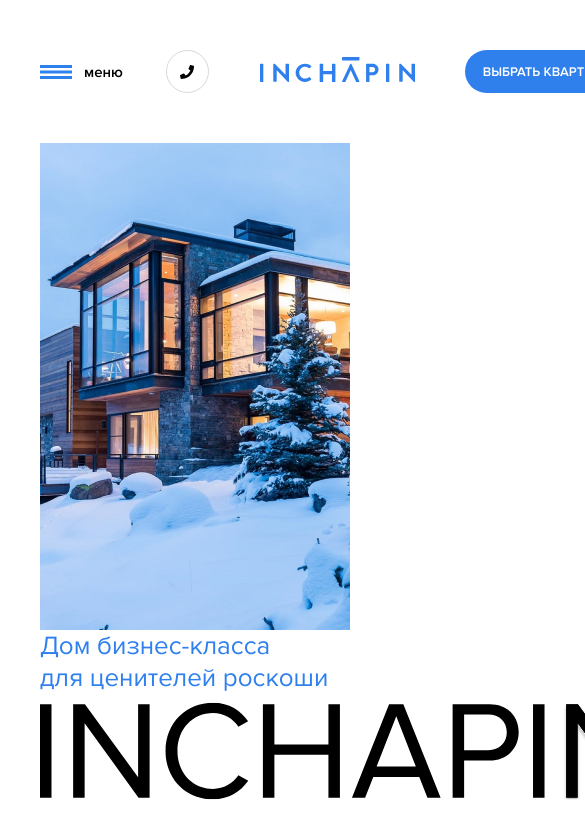
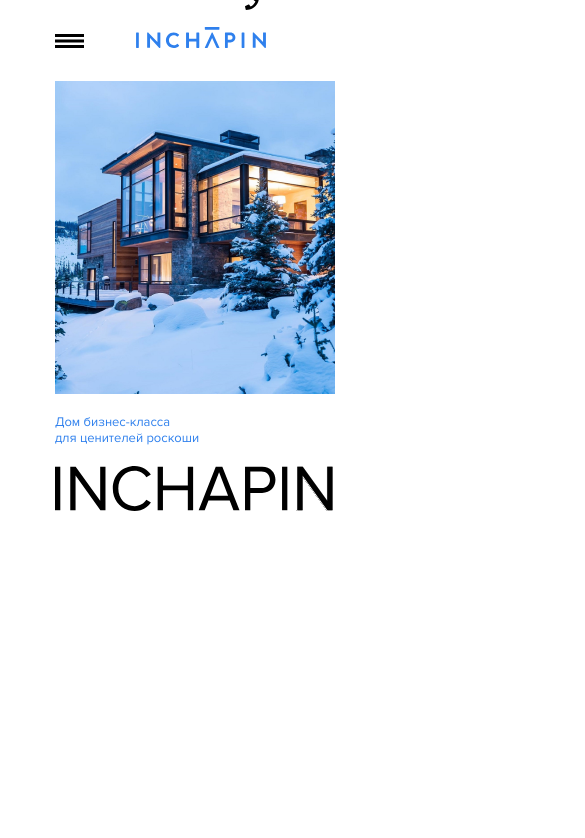
Before and after one commit to 12PUFFS/Semprogroup, a plain HTML site: page index.html in a window 390 px wide. Shown: the top 838 px of the page, 585 px wide, since content can reach past the window. Drawn offline with nearby package versions, Linux system fonts and the light colour scheme.

Commit message:
768 adaptive

```diff
--- a/index.html
+++ b/index.html
@@ -2,7 +2,7 @@
 <html lang="en">
 <head>
     <meta charset="UTF-8">
-    <meta name="viewport" content="width=device-width, initial-scale=1.0, maximum-scale=1.0, user-scalable=no">
+    <meta name="viewport" content="width=device-width, initial-scale=1.0">
     <script src="https://cdnjs.cloudflare.com/ajax/libs/gsap/3.11.4/gsap.min.js"></script>
     <link rel="stylesheet" href="style.css">
     <title>Document</title>
@@ -27,7 +27,7 @@
 
                                 <div class="tel">
                                     <a href="#">
-                                        <img class="another-modal-btn" src="/image/Group 1465.svg" alt="">
+                                        <img class="another-modal-btn" src="/image/phone.svg" alt="">
                                     </a>
                                 </div>
 
--- a/style.css
+++ b/style.css
@@ -992,7 +992,7 @@
 }
 
 /* Планшеты (769-1024px) */
-@media (min-width: 769px) and (max-width: 1024px) {
+@media (min-width: 1024px) and (max-width: 1280px)  {
   .container {
     max-width: 964px;
     padding: 0 30px;
@@ -1116,7 +1116,7 @@
 }
 
 /* Мобильные устройства (до 768px) */
-@media (max-width: 768px) {
+@media (min-width: 768px) and (max-width: 1023px){
   .container {
     max-width: 688px;
     padding: 0 40px;
@@ -1151,8 +1151,15 @@
     right: -10px;
   }
 
+  .left-side{
+    align-items: center;
+  }
+
   .tel {
     display: block;
+    padding: 15px 15px 14px 14px;
+    background: #000;
+    border-radius: 100px;
   }
 
   .right-side {
@@ -1187,7 +1194,7 @@
 }
 
 /* Мелкие мобильные (до 360px) */
-@media (max-width: 360px) {
+@media(max-width: 767px){
   .container {
     max-width: 320px; /* Фиксируем максимальную ширину */
     width: 100%;
@@ -1200,6 +1207,12 @@
     height: 313px;
     background-image: url('/image/Mask\ group\ \(9\).png');
     background-position: top center;
+  }
+
+  .tel {
+    width: 90px;
+    height: 90px;
+    display: block;
   }
 
   .selector {
@@ -1225,13 +1238,50 @@
 
   .navbar {
     width: 280px;
-    padding: 15px 0;
+    height: 81px;
+  }
+
+  .right-side{
+    display: none;
+  }
+
+  .columns{
+    flex-direction: column;
   }
 
   .center img {
-    width: 130px !important;
-    left: 50% !important;
+    width: 130px ;
+    left: 52% ;
     transform: translateX(-50%);
+    top: 27px;
+  }
+
+  .burger-icon{
+    width: 29px;
+
+  }
+
+  .top,
+  .middle,
+  .bottom{
+    background: #000;
+  }
+
+
+
+  .botton-text{
+    flex-direction: column;
+    height: 51px;
+    margin-top: 20px;
+    font-size: 13px;
+    align-items: flex-start;
+  }
+
+  .botton-text img{
+    margin-top: 20px;
+  }
+  .main{
+    display: none;
   }
 
   /* Адаптация текстов */
```
Also changed, not shown: image/phone.svg (added).
